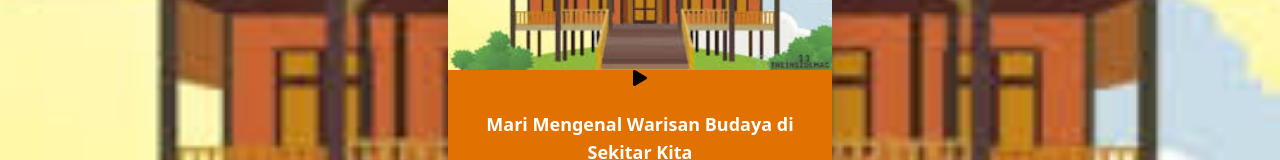
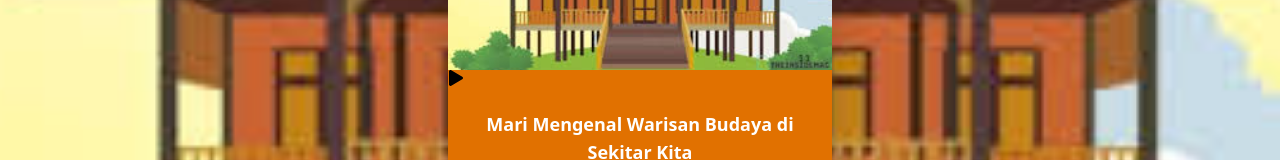
Before and after one commit to salman-ctrl/media-ajar, a React (Vite) app: page /home in a window 1280 px wide. Shown: the part 406-566 px from the top of the page. Built offline with nearby package versions, Linux system fonts and the light colour scheme.

Commit message:
edit halaman home

```diff
--- a/src/Component/Home.jsx
+++ b/src/Component/Home.jsx
@@ -12,8 +12,11 @@ const Home = () => {
             <div className='w-full h-full flex justify-center items-center'>
                 <div className='h-80 w-96 bg-amber-600 rounded-2xl shadow-2xl overflow-hidden flex flex-col hover:scale-110 transition-all duration-700'>
                     <img src={bg} alt="" className='h-50 w-full object-cover relative' />
-                    <p className='absolutes m-auto'><FaPlay />
-                    </p>
+                    <div>
+                        <FaPlay />
+
+                    </div>
+
                     <div className='p-6 flex flex-col items-center text-center'>
                         <h2 className='text-lg font-semibold text-white'>Mari Mengenal Warisan Budaya di Sekitar Kita</h2>
 
```
